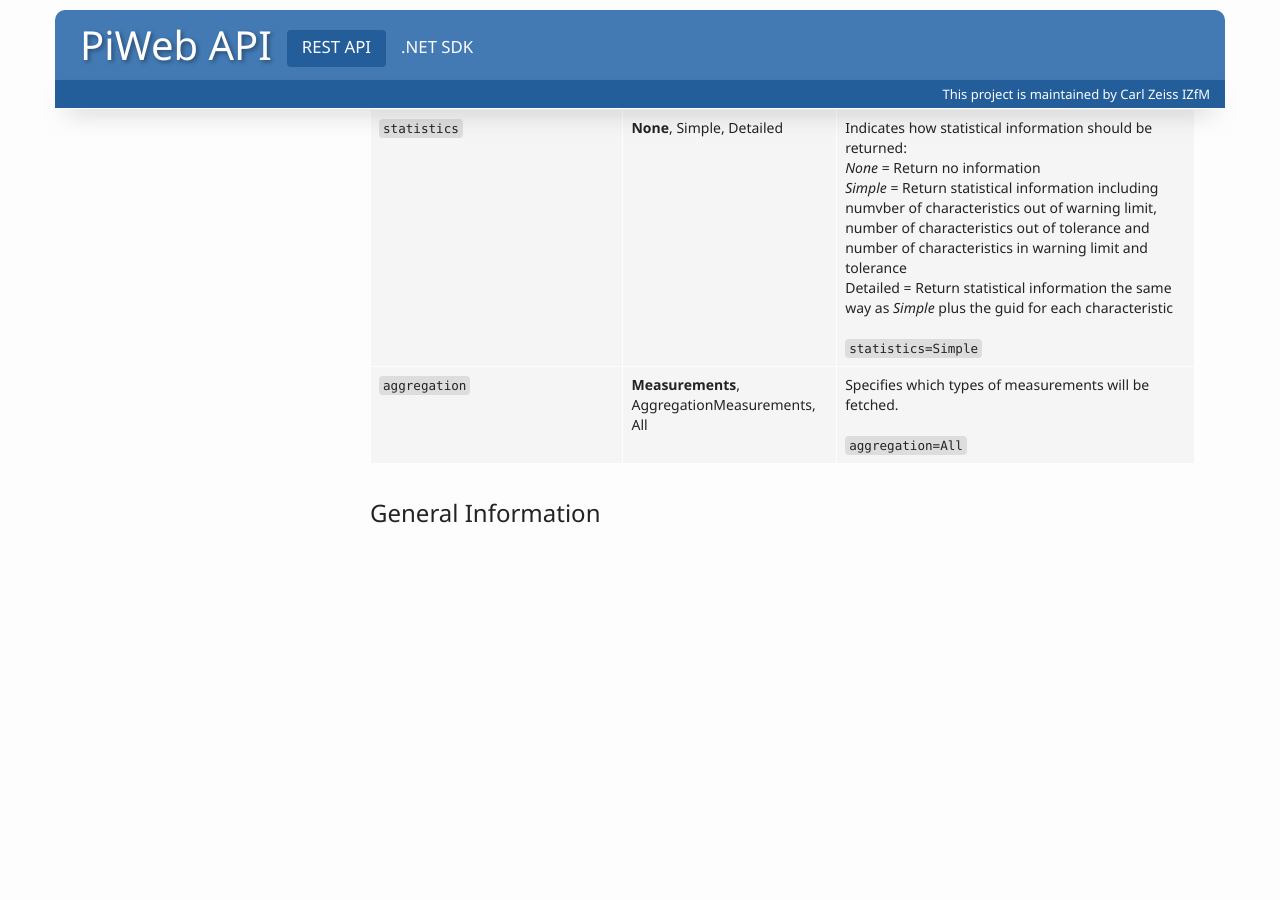
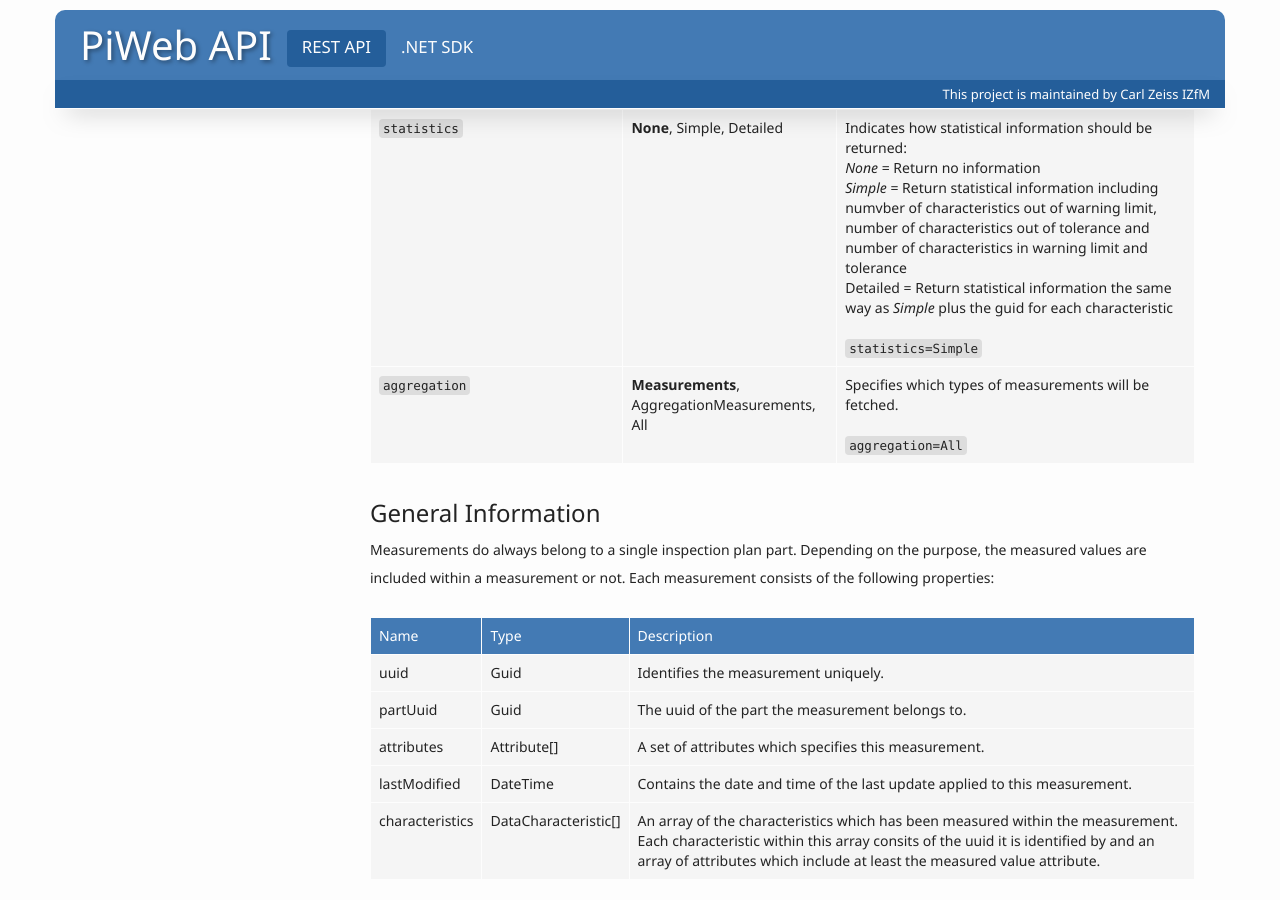
Before and after one commit to ZEISS-PiWeb/PiWeb-Api, a Jekyll site: the page built from _pages/0125-restapi-dataservice-measurements.md, in a window 1280 px wide and 900 px high, scrolled down 2024 px. Built offline with Jekyll 4.4.1, drawn with Linux system fonts in a browser that asks for light colours; before the commit the page ends 2560 px from its top, so only the background shows below that.

Commit message:
Update 0125-restapi-dataservice-measurements.md

```diff
--- a/_pages/0125-restapi-dataservice-measurements.md
+++ b/_pages/0125-restapi-dataservice-measurements.md
@@ -535,3 +535,16 @@ Parameter name      | Possible values [**default value**] | Description <br><br>
 {{ table | markdownify | replace: '<table>', '<table class="table table-hover">' }}
 
 ### General Information
+
+Measurements do always belong to a single inspection plan part. Depending on the purpose, the measured values are included within a measurement or not. Each measurement consists of the following properties:
+
+{% capture table %}
+Name            | Type                 | Description
+----------------|----------------------|------------------------------------------------------------------------------------
+uuid            | Guid                 | Identifies the measurement uniquely.
+partUuid        | Guid                 | The uuid of the part the measurement belongs to.
+attributes      | Attribute[]          | A set of attributes which specifies this measurement.
+lastModified    | DateTime             | Contains the date and time of the last update applied to this measurement.
+characteristics | DataCharacteristic[] | An array of the characteristics which has been measured within the measurement. Each characteristic within this array consits of the uuid it is identified by and an array of attributes which include at least the measured value attribute.
+{% endcapture %}
+{{ table | markdownify | replace: '<table>', '<table class="table table-hover">' }}
```
